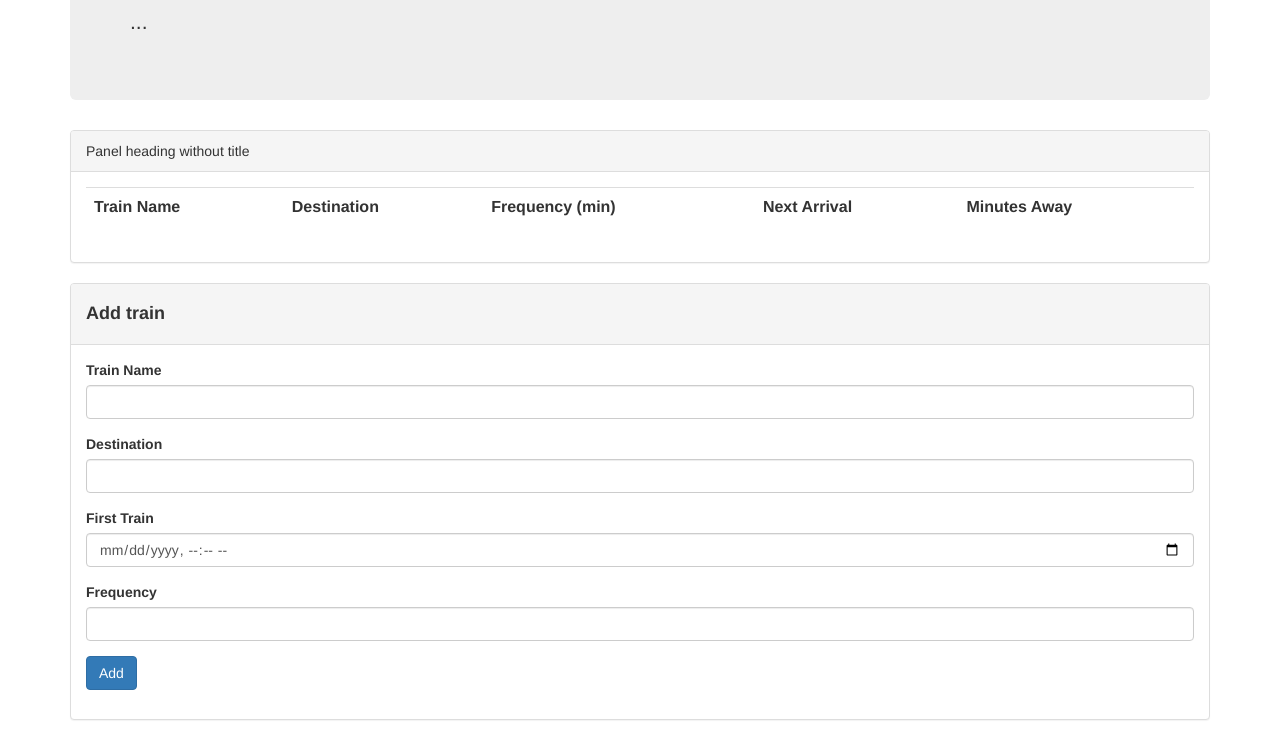
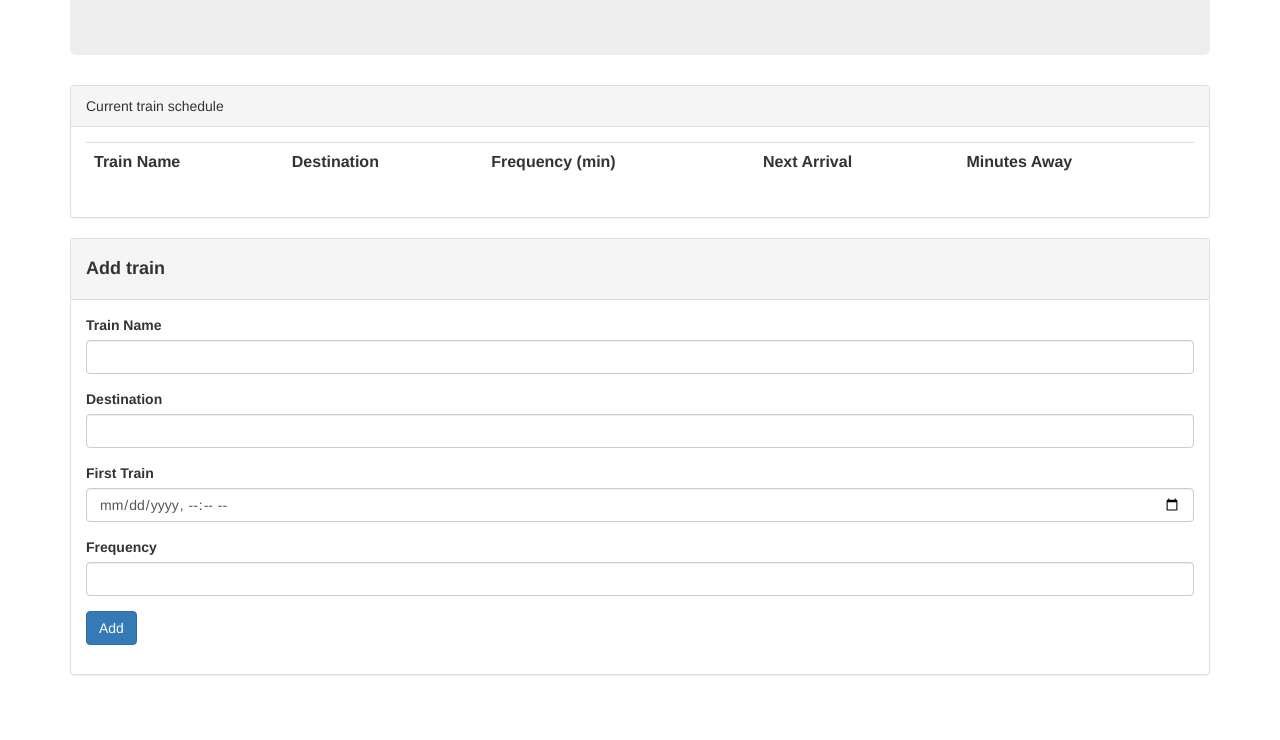
Before and after one commit to Archie1008/-Train-Scheduler, a plain HTML site: page index.html in a window 1280 px wide. Shown: the part 160-900 px from the top of the page. After the commit the page ends 855 px from the top, so only its background shows below. Drawn offline with nearby package versions, Linux system fonts and the light colour scheme.

Commit message:
some monor text error fixes

```diff
--- a/index.html
+++ b/index.html
@@ -20,11 +20,10 @@
 	<div class="container">
 		<div class="jumbotron">
   			<h1>Train Schedule</h1>
-  			<p>...</p>
 		</div> <!--jumbotron -->
 
 		<div class="panel panel-default">
-  			<div class="panel-heading">Panel heading without title</div>
+  			<div class="panel-heading">Current train schedule</div>
   			<div class="panel-body">
     			<table class="table">
     				<tr>
```
